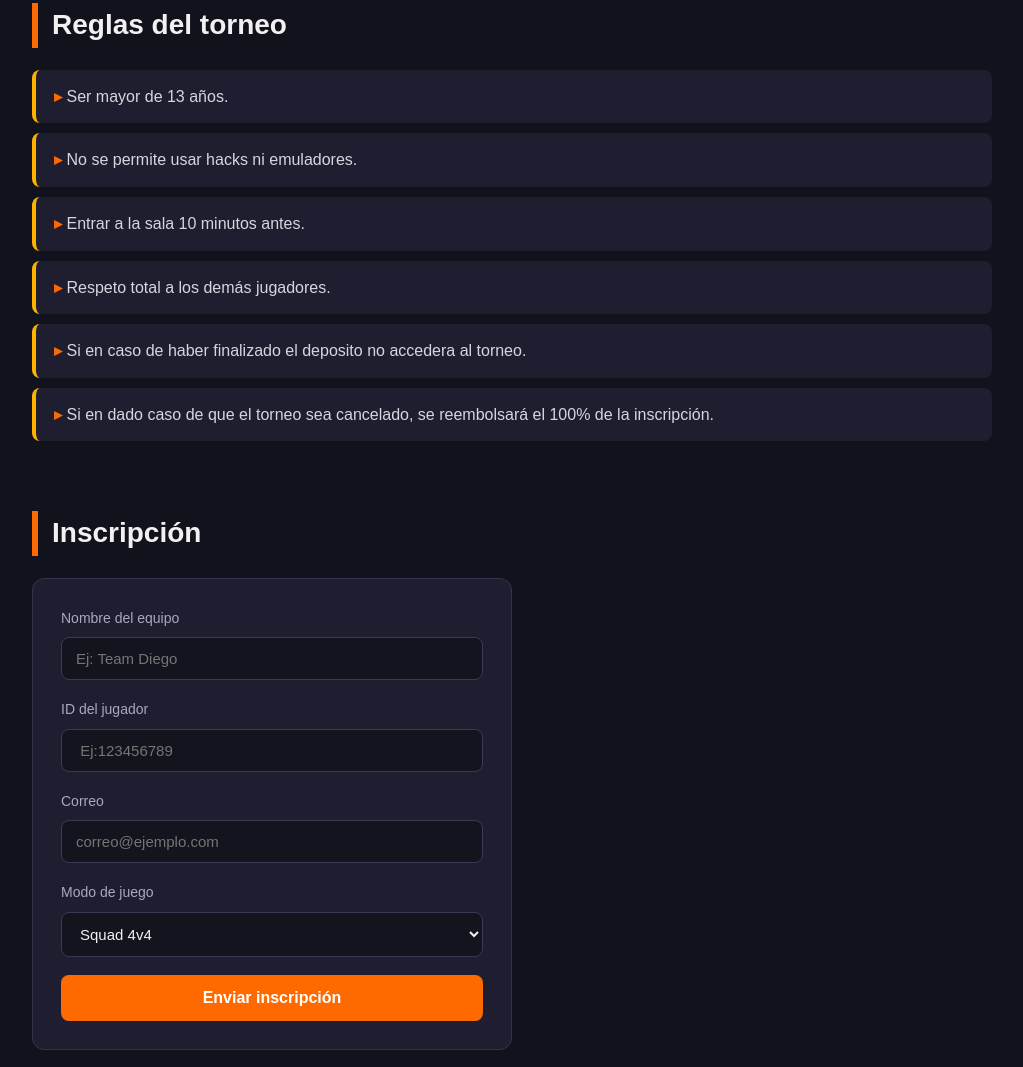
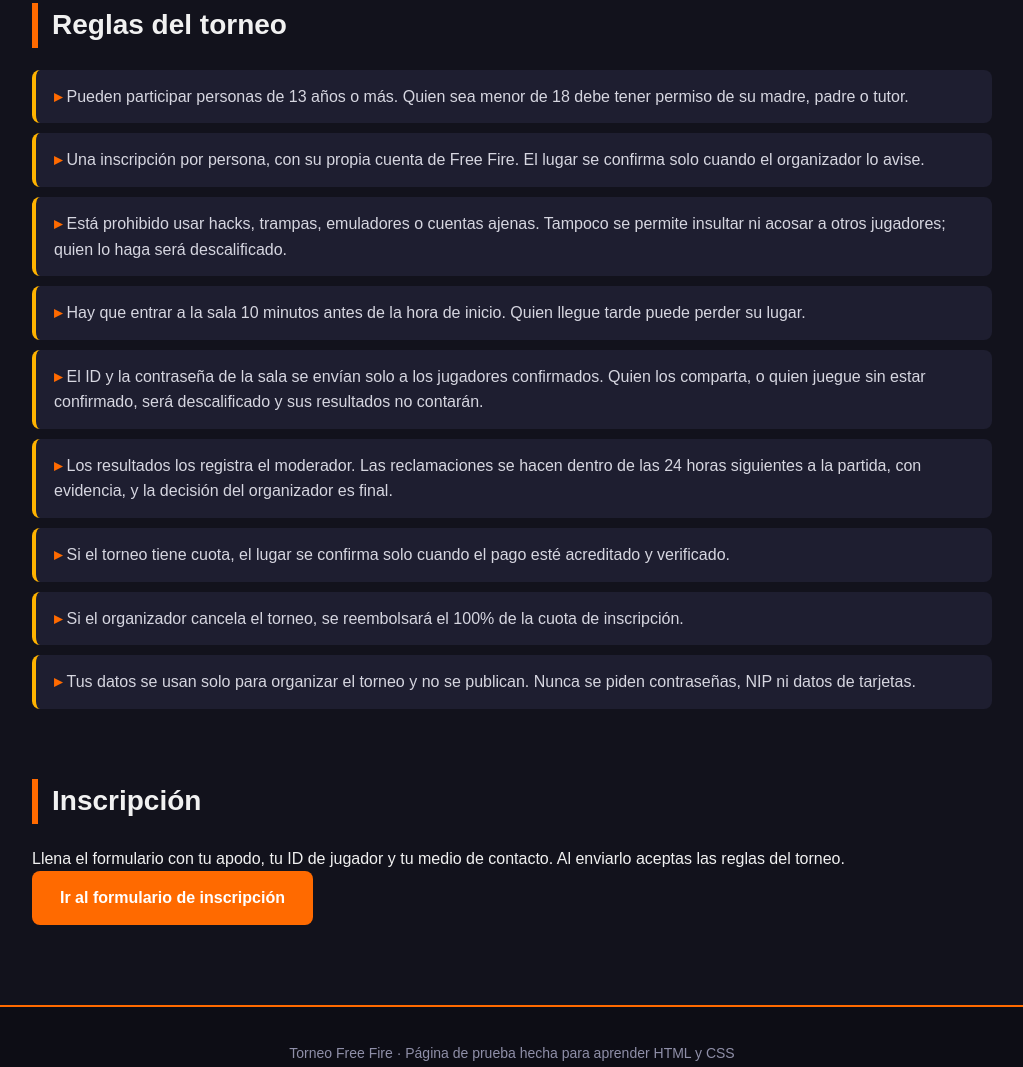
Before and after one commit to diegocastibrock321-lab/TORNEO-free-fire, a plain HTML site: page index.html in a window 1280 px wide. Shown: the part 1068-2135 px from the top of the page, without its empty margins (128-1151 px from the left). Drawn offline with Linux system fonts and the light colour scheme.

Commit message:
Revise tournament rules and update registration link
Updated tournament rules and registration instructions in index.html.

```diff
--- a/index.html
+++ b/index.html
@@ -1,4 +1,3 @@
-
 <!DOCTYPE html>
 <html lang="es">
 
@@ -20,7 +19,8 @@
             Cualquiera puede participar y ganar ¿Te animas?
         </p>
         <div class="botones">
-            <a href="#inscripcion" class="btn btn-principal">Inscribir equipo</a>
+            <!-- PEGA AQUÍ el enlace de tu formulario de Google en lugar de TU_ENLACE_DEL_FORMULARIO -->
+            <a href="TU_ENLACE_DEL_FORMULARIO" target="_blank" rel="noopener" class="btn btn-principal">Inscribir equipo</a>
             <a href="#tabla" class="btn btn-secundario">Ver tabla de posiciones</a>
         </div>
     </header>
@@ -83,8 +83,8 @@
                 <td>8</td>
                 <td>29</td>
                 <td>71</td>
-                </tr>
-                <tr>
+            </tr>
+            <tr>
                 <td>5</td>
                 <td>FF Rata</td>
                 <td>5</td>
@@ -98,41 +98,29 @@
     <section class="seccion">
         <h2 class="titulo-seccion">Reglas del torneo</h2>
         <ul class="reglas">
-            <li>Ser mayor de 13 años.</li>
-            <li>No se permite usar hacks ni emuladores.</li>
-            <li>Entrar a la sala 10 minutos antes.</li>
-            <li>Respeto total a los demás jugadores.</li>
-            <li>Si en caso de haber finalizado el deposito no accedera al torneo.</li>
-            <li>Si en dado caso de que el torneo sea cancelado, se reembolsará el 100% de la inscripción.</li>
+            <li>Pueden participar personas de 13 años o más. Quien sea menor de 18 debe tener permiso de su madre, padre o tutor.</li>
+            <li>Una inscripción por persona, con su propia cuenta de Free Fire. El lugar se confirma solo cuando el organizador lo avise.</li>
+            <li>Está prohibido usar hacks, trampas, emuladores o cuentas ajenas. Tampoco se permite insultar ni acosar a otros jugadores; quien lo haga será descalificado.</li>
+            <li>Hay que entrar a la sala 10 minutos antes de la hora de inicio. Quien llegue tarde puede perder su lugar.</li>
+            <li>El ID y la contraseña de la sala se envían solo a los jugadores confirmados. Quien los comparta, o quien juegue sin estar confirmado, será descalificado y sus resultados no contarán.</li>
+            <li>Los resultados los registra el moderador. Las reclamaciones se hacen dentro de las 24 horas siguientes a la partida, con evidencia, y la decisión del organizador es final.</li>
+            <li>Si el torneo tiene cuota, el lugar se confirma solo cuando el pago esté acreditado y verificado.</li>
+            <li>Si el organizador cancela el torneo, se reembolsará el 100% de la cuota de inscripción.</li>
+            <li>Tus datos se usan solo para organizar el torneo y no se publican. Nunca se piden contraseñas, NIP ni datos de tarjetas.</li>
         </ul>
     </section>
 
-    <!-- FORMULARIO -->
+    <!-- INSCRIPCIÓN -->
     <section id="inscripcion" class="seccion">
         <h2 class="titulo-seccion">Inscripción</h2>
-        <form class="formulario">
-            <label>Nombre del equipo
-                <input type="text" placeholder="Ej: Team Diego" required>
-            </label>
+        <p>Llena el formulario con tu apodo, tu ID de jugador y tu medio de contacto. Al enviarlo aceptas las reglas del torneo.</p>
+        <!-- PEGA AQUÍ el mismo enlace de tu formulario de Google en lugar de TU_ENLACE_DEL_FORMULARIO -->
+        <a href="TU_ENLACE_DEL_FORMULARIO" target="_blank" rel="noopener" class="btn btn-principal">Ir al formulario de inscripción</a>
 
-            <label>ID del jugador
-                <input type="text" placeholder=" Ej:123456789" required>
-            </label>
-
-            <label>Correo
-                <input type="email" placeholder="correo@ejemplo.com" required>
-            </label>
-
-            <label>Modo de juego
-                <select>
-                    <option>Squad 4v4</option>
-                    <option>Dúo</option>
-                    <option>Solitario</option>
-                </select>
-            </label>
-
-            <button type="submit" class="btn btn-principal">Enviar inscripción</button>
-        </form>
+        <!-- Cuando tengas tu canal de WhatsApp para avisos, quita las marcas de comentario de las 3 líneas de abajo y pega tu enlace:
+        <p>Los avisos del torneo se publican en nuestro canal de WhatsApp.</p>
+        <a href="TU_ENLACE_DE_WHATSAPP" target="_blank" rel="noopener" class="btn btn-secundario">Unirme al canal de avisos</a>
+        -->
     </section>
 
     <!-- PIE DE PAGINA -->
```
